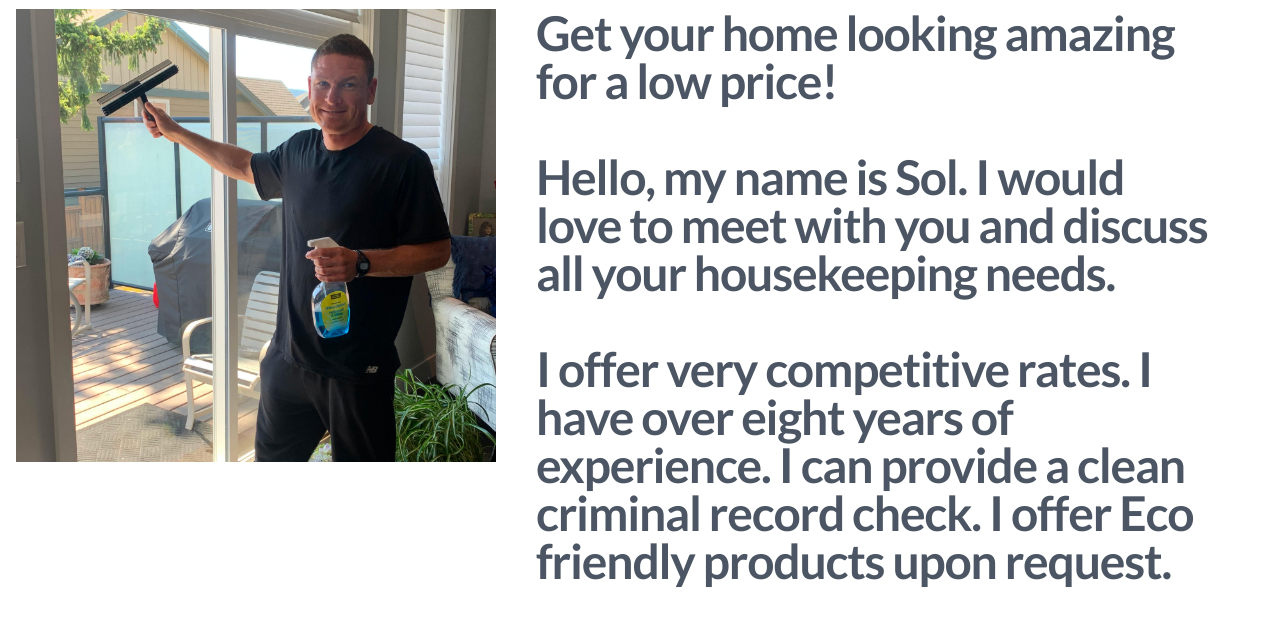
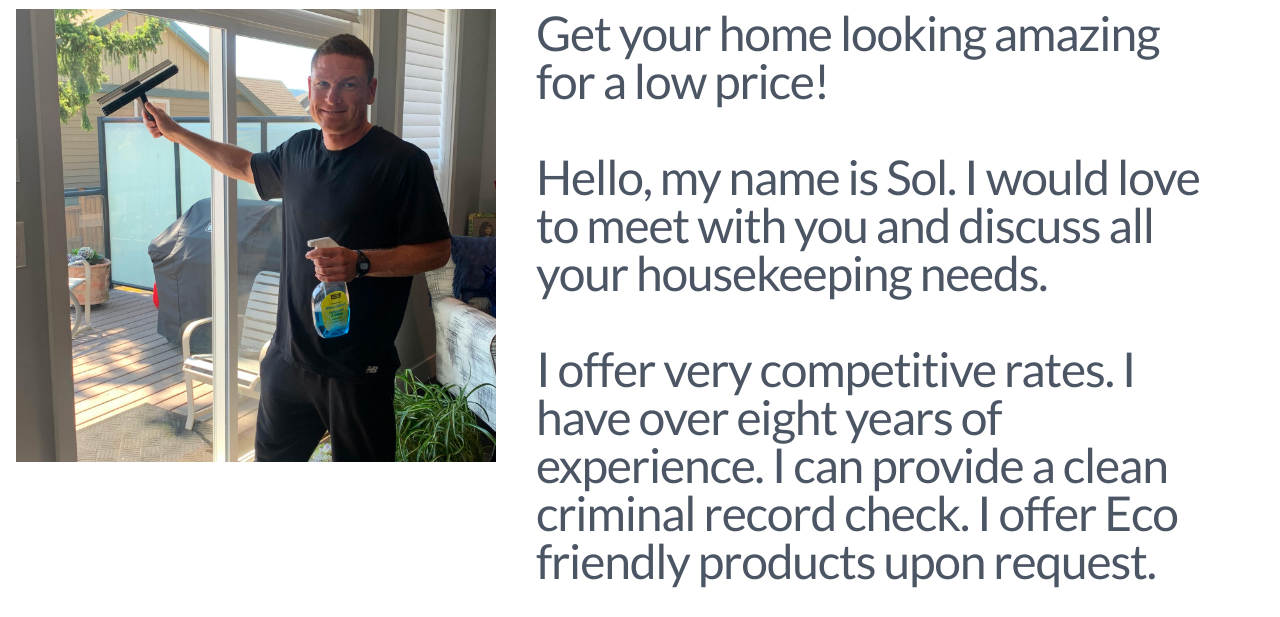
Before and after one commit to Coder-Chad/sols_dot_ca_netlify_site, a plain HTML site: page index.html in a window 1280 px wide. Shown: the part 183-800 px from the top of the page. Drawn offline with nearby package versions, Linux system fonts and the light colour scheme; a web font is replaced by a local one.

Commit message:
small change

```diff
--- a/index.html
+++ b/index.html
@@ -160,7 +160,7 @@
             </div>
             <div class="mr-auto place-self-center lg:col-span-7">
                 <!-- These are the services I give freely. High-quality video productions, custom websites, and custom graphics.                 -->
-                <h1 class="max-w-2xl mb-4 text-2xl text-gray-600 font-extrabold leading-none tracking-tight md:text-5xl">Get your home looking amazing for a low price!<br><br>Hello, my name is Sol. I would love to meet with you and discuss all your housekeeping needs.<br><br>I offer very competitive rates. I have over eight years of experience. I can provide a clean criminal record check. I offer Eco friendly products upon request.</h1>
+                <h1 class="max-w-2xl mb-4 text-2xl text-gray-600 font-bold leading-none tracking-tight md:text-5xl">Get your home looking amazing for a low price!<br><br>Hello, my name is Sol. I would love to meet with you and discuss all your housekeeping needs.<br><br>I offer very competitive rates. I have over eight years of experience. I can provide a clean criminal record check. I offer Eco friendly products upon request.</h1>
             </div>
         </div>
     </section>
```
